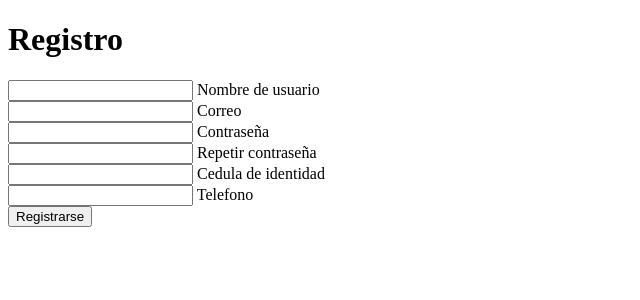
After one commit to JoshuaBarahona/DazeHotel, a Flask app: page /register in a window 1280 px wide. The commit adds this page. Shown: the top 300 px of the page, without its empty margins (0-640 px from the left). Run offline with Flask 3, Linux system fonts and the light colour scheme.

Commit message:
correccion1 :bug:

```diff
--- a/app.py
+++ b/app.py
@@ -1,96 +1,125 @@
 import sqlite3
 from flask import Flask, render_template, request, session, redirect
 from werkzeug.security import check_password_hash, generate_password_hash
+from flask_session import Session
 
-conn = sqlite3.connect('dazeHotel.db')
-
+conn = sqlite3.connect('dazeHotel.db', check_same_thread=False)
 cur = conn.cursor()
 
 app = Flask(__name__)
 
+# Configuración para Flask-Session
+app.config["SESSION_TYPE"] = "filesystem"  # Almacenamiento en el sistema de archivos
+app.config["SESSION_PERMANENT"] = False    # La sesión no será permanente
+Session(app)  # Inicializa Flask-Session
+
+# Clave secreta para la sesión
+app.secret_key = "una_clave_secreta_super_segura"
+
 @app.route("/")
 def index():
-
     return render_template("index .html")
 
 @app.route("/login", methods=["GET", "POST"])
 def login():
     session.clear()
     if request.method == "GET":
-        return render_template("login.html")
+        return render_template("index .html")
     else:
         correo = request.form.get("correo")
         password = request.form.get("password")
+        user_type = request.form.get("user_type")  #Obtén el valor del rol seleccionado para iniciar sesión
         if not correo or not password:
-            return render_template("login.html", message="Campos incompletos.")
-        cur.execute("SELECT * FROM huesped WHERE correo = ? AND hash = ?", (correo, password))
+            return render_template("index .html", message="Campos incompletos.")
+
+         #Manejo de inicio de sesión para los diferentes roles
+        if user_type == "Iniciar como cliente":
+            # Los datos se recuperan en forma de tupla
+            cur.execute("SELECT * FROM huesped WHERE correo = ?", (correo,))
+            user = cur.fetchone()
+            if user and check_password_hash(user[1], password):
+                # Guarda el id del usuario en la sesión
+                session["user_id"] = user[0]
+                return redirect('/')
+            else:
+                return render_template("index .html", message="Usuario no encontrado.")
+
+        elif user_type == "Iniciar como empleado":
+            cur.execute("SELECT * FROM empleados WHERE correo = ?", (correo,))
+            user = cur.fetchone()
+            if user and check_password_hash(user[3], password):
+                session["employee_id"] = user[0]
+                return redirect('/')
+            else:
+                return render_template("index .html", message="Usuario no encontrado.")
+
+
+
+@app.route("/register", methods=["GET", "POST"])
+def register():
+    if request.method == "GET":
+        return render_template("register.html")
+    else:
+        name = request.form.get("Nombre")
+        correo = request.form.get("Correo electrónico")
+        password = request.form.get("Password")
+        password2 = request.form.get("ConfirmPassword")
+        cedula = request.form.get("cedula")
+        telefono = request.form.get("telefono")
+
+        if password != password2:
+            return render_template("register.html", message="Las contraseñas no coinciden")
+        if not name or not correo or not password:
+            return render_template("register.html", message="Campos incompletos.")
+
+        # Encriptar la contraseña antes de guardarla
+        hashed_password = generate_password_hash(password)
+        cur.execute(
+            "INSERT INTO huesped(nombre, correo, cedula, telefono, hash) VALUES (?, ?, ?, ?, ?)",
+            (name, correo, cedula, telefono, hashed_password)
+        )
+        conn.commit()
+        return redirect('/')
+
+@app.route("/employeelogin", methods=["POST", "GET"])
+def employeelogin():
+    session.clear()
+    if request.method == "GET":
+        return render_template("employeelogin.html")
+    else:
+        codigo = request.form.get("Código empleado")
+        correo = request.form.get("Correo")
+        password = request.form.get("Contraseña")
+        if not codigo or not correo or not password:
+            return render_template("employeelogin.html", message="Campos incompletos.")
+        cur.execute("SELECT * FROM empleados WHERE id = ? AND correo = ?", (codigo, correo))
         user = cur.fetchone()
-
-        if user:
-             return redirect('/')
+        if user and check_password_hash(user[3], password):  # Asegúrate que `user[3]` es el hash
+            session["employee_id"] = user[0]
+            return redirect('/')
         else:
-             return render_template("login.html", message="Usuario no encontrado.")
-
-    return redirect('/')
-
-@app.route("/register", methods = ["GET", "POST"])
-def register():
-     if request.method == "GET":
-
-          return render_template("register.html")
-
-     else:
-          name = request.form.get("Nombre")
-          correo = request.form.get("Correo electrónico")
-          password = generate_password_hash("Password")
-          password2 = generate_password_hash("Confirm Password")
-
-          if password != password2:
-               return render_template("register.html", message = "Las contraseñas no coinciden")
-          cur.execute("INSERT * INTO huesped (nombre, correo, password) VALUES (?, ?, ?)", (name, correo, password))
-          conn.commit()
-          return redirect('/')
-
-@app.route("/employeelogin", methods = ["POST", "GET"])
-def employeelogin():
-     session.clear()
-     if request.method == "GET":
-          return render_template("employeelogin.html")
-     else:
-          codigo = request.form.get("Código empleado")
-          correo = request.form.get("Correo")
-          password = request.form.get("Contraseña")
-          if not codigo or not correo or not password:
-               return render_template("/employeelogin", message = "Campos incompletos.")
-          cur.execute("SELECT * FROM empleados WHERE id  = ? AND correo = ? AND hash = ?", (codigo, correo, password))
-          user = cur.fetchone()
-          if user:
-               return redirect('/')
-          else:
-               return render_template("employeelogin.html", message = "Campos incorrectos.")
-
-     return redirect('/')
+            return render_template("employeelogin.html", message="Campos incorrectos.")
 
 @app.route("/logout")
 def logout():
-
     session.clear()
-
     return redirect("/")
 
 @app.route("/aboutus")
 def aboutus():
-     return render_template("acercade.html")
+    return render_template("acercade.html")
 
 @app.route("/galery")
 def galery():
-     return render_template("galery.html")
+    return render_template("galery.html")
 
-app.route("/habitaciones")
+@app.route("/habitaciones")
 def habitaciones():
-     return render_template("habitaciones.html")
+    return render_template("habitaciones.html")
 
 @app.route("/contacto")
 def contacto():
+    return render_template("contacto.html")
 
-     return render_template("contacto.html")
+if __name__ == "__main__":
+    app.run(debug=True)
--- /dev/null
+++ b/templates/register.html
@@ -0,0 +1,46 @@
+<!DOCTYPE html>
+<html lang="en">
+<head>
+    <meta charset="UTF-8">
+    <meta name="viewport" content="width=device-width, initial-scale=1.0">
+    <title>Document</title>
+</head>
+<body>
+    <div>
+        <h1>Registro</h1>
+
+        <!-- Si se recibe un mensaje de error se muestra en el html -->
+        {% if message %}
+            <p>{{ message }}</p>
+        {% endif %}
+
+        <form method="post" action="/register">
+            <div>
+                <input type="text" name="Nombre" required>
+                <label>Nombre de usuario</label>
+            </div>
+            <div>
+                <input type="text" name="Correo electrónico" required>
+                <label>Correo</label>
+            </div>
+            <div>
+                <input type="password" name="Password" required>
+                <label>Contraseña</label>
+            </div>
+            <div>
+                <input type="password" name="ConfirmPassword" required>
+                <label>Repetir contraseña</label>
+            </div>
+            <div>
+                <input type="text" name="cedula" required>
+                <label>Cedula de identidad</label>
+            </div>
+            <div>
+                <input type="text" name="telefono" required>
+                <label>Telefono</label>
+            </div>
+            <input type="submit" value="Registrarse">
+        </form>
+    </div>
+</body>
+</html>
```
Also changed, not shown: requirements.txt (added, +11 -0 lines), templates/index .html (+17 -6 lines), dazeHotel.db, 2 other files.
